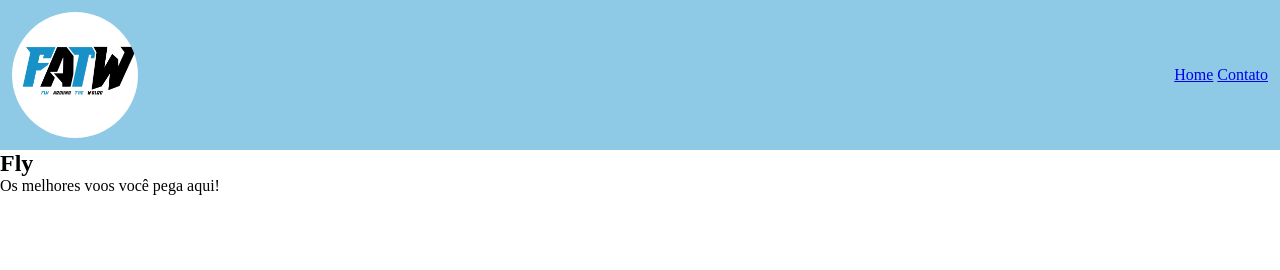
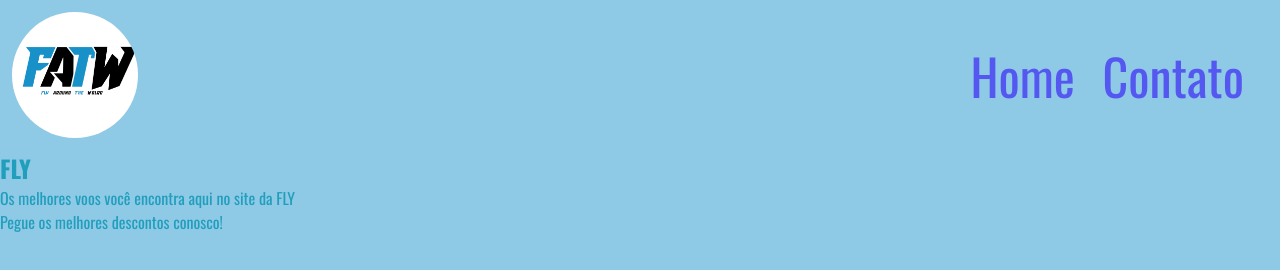
Before and after one commit to lucaslibero14/2024-2ds-site-publicidade, a plain HTML site: page index.html in a window 1280 px wide. Drawn offline with nearby package versions, Linux system fonts and the light colour scheme; a web font is replaced by a local one.

Commit message:
Add files via upload

```diff
--- a/index.html
+++ b/index.html
@@ -12,16 +12,17 @@
     <header class="cabecalho">
         <img class="cabecalho-img" src="img/F.png" alt="logo">
         <nav class="cabecalho-nav">
-            <a class="cabecalho-nav__Link" href="#">Home</a>
-            <a class="cabecalho-nav__Link" href="#">Contato</a>
+            <a class="cabecalho-nav__link" href="#">Home</a>
+            <a class="cabecalho-nav__link" href="#">Contato</a>
         </nav>
     </header>
 
     <main class="principal">
         <section class="principal-capa">
             <div class="principal-capa__conteudo">
-                <h1 class="principal-capa__titulo">Fly</h1>
-                <p class="principal-capa__texto">Os melhores voos você pega aqui!</p>
+                <h1 class ="principal-capa__titulo">FLY</h1>
+                <p class ="principal-capa__texto">Os melhores voos você encontra aqui no site da FLY</p>
+                <p class ="principal-capa__texto">Pegue os melhores descontos conosco!</p>
             </div>
 
         </section>
--- a/style.css
+++ b/style.css
@@ -1,9 +1,4 @@
-.texto-corpo {
-    font-family: "texto-corpo", cursive;
-    font-weight: 400;
-    font-style: normal;
-}
-
+@import url('https://fonts.googleapis.com/css2?family=Oswald:wght@200..700&family=Protest+Guerrilla&display=swap');
 *{
     margin:0;
     padding:0;
@@ -13,19 +8,22 @@
  --cor-primaria: #8ecae6ff;
  --cor-secundaria: #219ebcff;
  --cor-tercearia: #023047ff;
- --cor-quartenaria: #ffb703ff;
- --cor-quinaria: #fb8500ff;
+ --cor-quartenaria: rgb(85, 88, 240);
+ --cor-quinaria: rgb(138, 0, 251);
+ --font-titulo:"Protest Guerrilla", sans-serif;
+ --font-texto:"Oswald", sans-serif;
+
 }
 
 body{
-     background-color: var(--cor-primaria)
-     color: var(--cor-secundaria)
-     font-family: var(--te)
+     background-color: var(--cor-primaria);
+     color: var(--cor-secundaria);
+     font-family: var(--font-texto);
 
 }
 
 .titulo-principal {
-    font-family: var(--texto-corpo);
+    font-family: var(--font-titulo);
 }
 
 .cabecalho{
@@ -38,20 +36,20 @@ body{
 
 .cabecalho-img{
     width: 10%;
-    border-radius:100% ;
+    border-radius:50% ;
 }
 
 .cabecalho-nav__link{
     text-decoration: none;
     font-family: var(--texto-titulo);
-    font-size: 24px;
-    color:var (var(--cor-primaria));
+    font-size: 50px;
+    color:var(--cor-quartenaria);
     margin-right:24px;
 }
 
 .cabecalho-nav__link:hover{
-    color:var(--cor-secundaria);
+    color:var(--cor-tercearia);
     font-size: 46px;
     transition: 0.5ms;
-    text-shadow: 2px 2px 20px var(--cor-tercearia);
+    text-shadow: 2px 2px 20px var(--cor-secundaria);
 }
```
